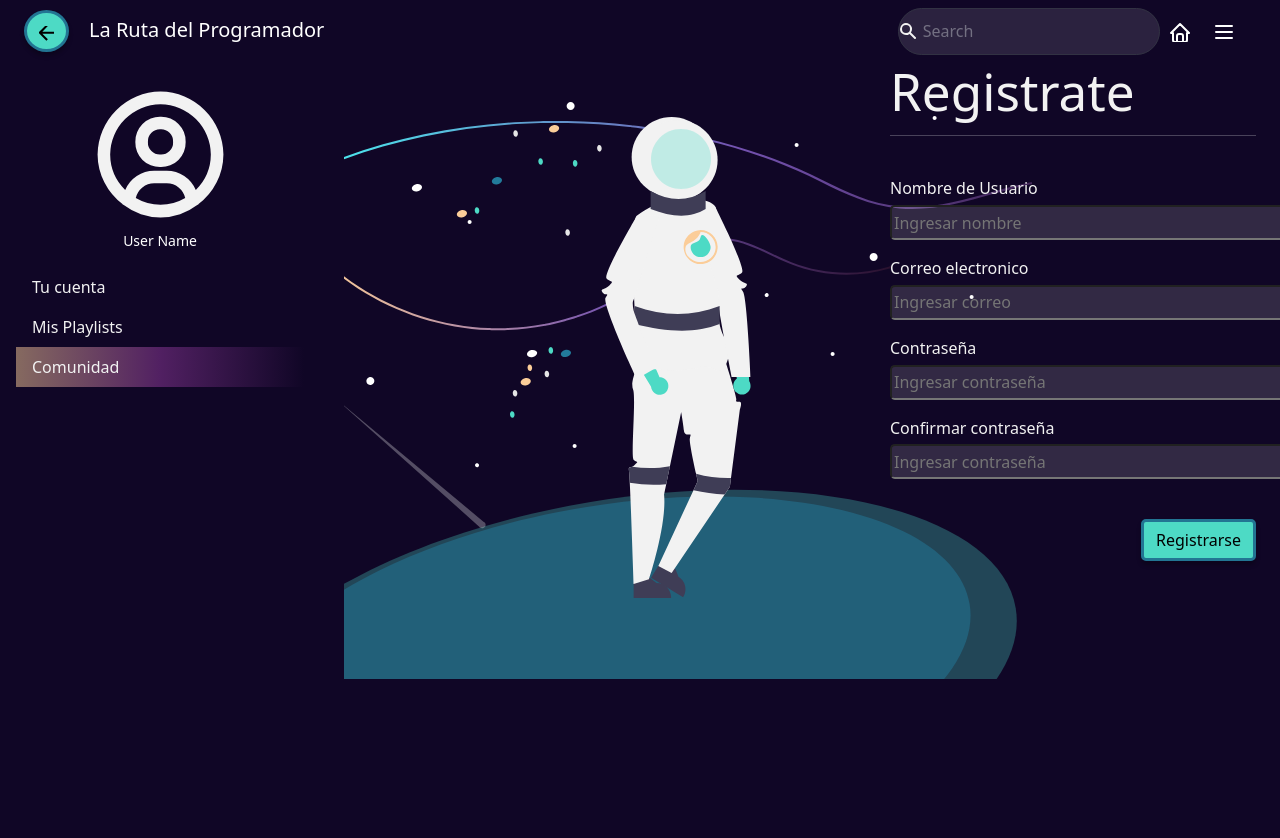
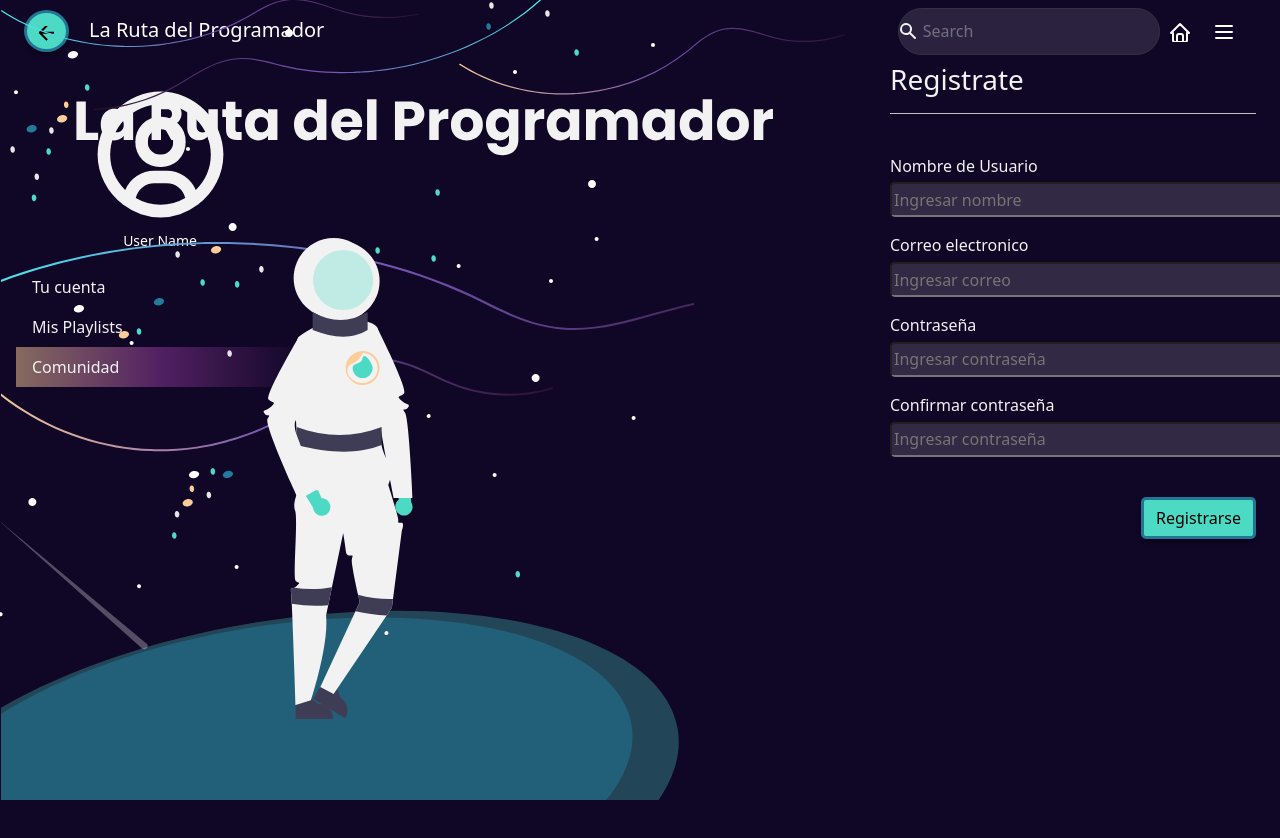
Before and after one commit to CodeMasterChefs/Frontend-Ruta-Programador, a React (Vite) app: page /comunidad in a window 1280 px wide. Shown: the top 838 px of the page. Built offline with nearby package versions, Linux system fonts and the light colour scheme.

Commit message:
Style: Imagen de portada

```diff
--- a/src/Pages/RegistroUsuarioPage/RegistroUsuarioPage.css
+++ b/src/Pages/RegistroUsuarioPage/RegistroUsuarioPage.css
@@ -12,3 +12,13 @@
 .form-title{
     padding-bottom: 0.3rem;
 }
+
+.line-header {
+    opacity: .80 !important;
+}
+
+.undraw-image{
+    position: absolute;
+    bottom: 0;
+    left: 0;
+}
--- a/src/Pages/RegistroUsuarioPage/RegistroUsuarioPage.jsx
+++ b/src/Pages/RegistroUsuarioPage/RegistroUsuarioPage.jsx
@@ -3,13 +3,15 @@ import "./RegistroUsuarioPage.css"
 const RegistroUsuarioPage = () => {
   return (
     <div className="container">
+      {/* Mejorar el estilo de undraw image sin usar absolute y que no afecte el responsive */}
+      <div className="undraw-image">
+        <img src="src/assets/Image.svg" alt="Ilustración" />
+      </div>
       <div className="row">
-        <div className="col-md-7">
-          <img src="src/assets/undraw_to_the_moon_re_q21i 1.svg" alt="Ilustración" />
-        </div>
+        <div className="col-md-7"></div>
         <div className="col-md-5">
-          <h1>Registrate</h1>
-          <hr></hr>
+          <h3>Registrate</h3>
+          <hr className="line-header"></hr>
           <br></br>
           <div>
             <div className="required field">
```
Also changed, not shown: src/assets/Image.svg (added).
